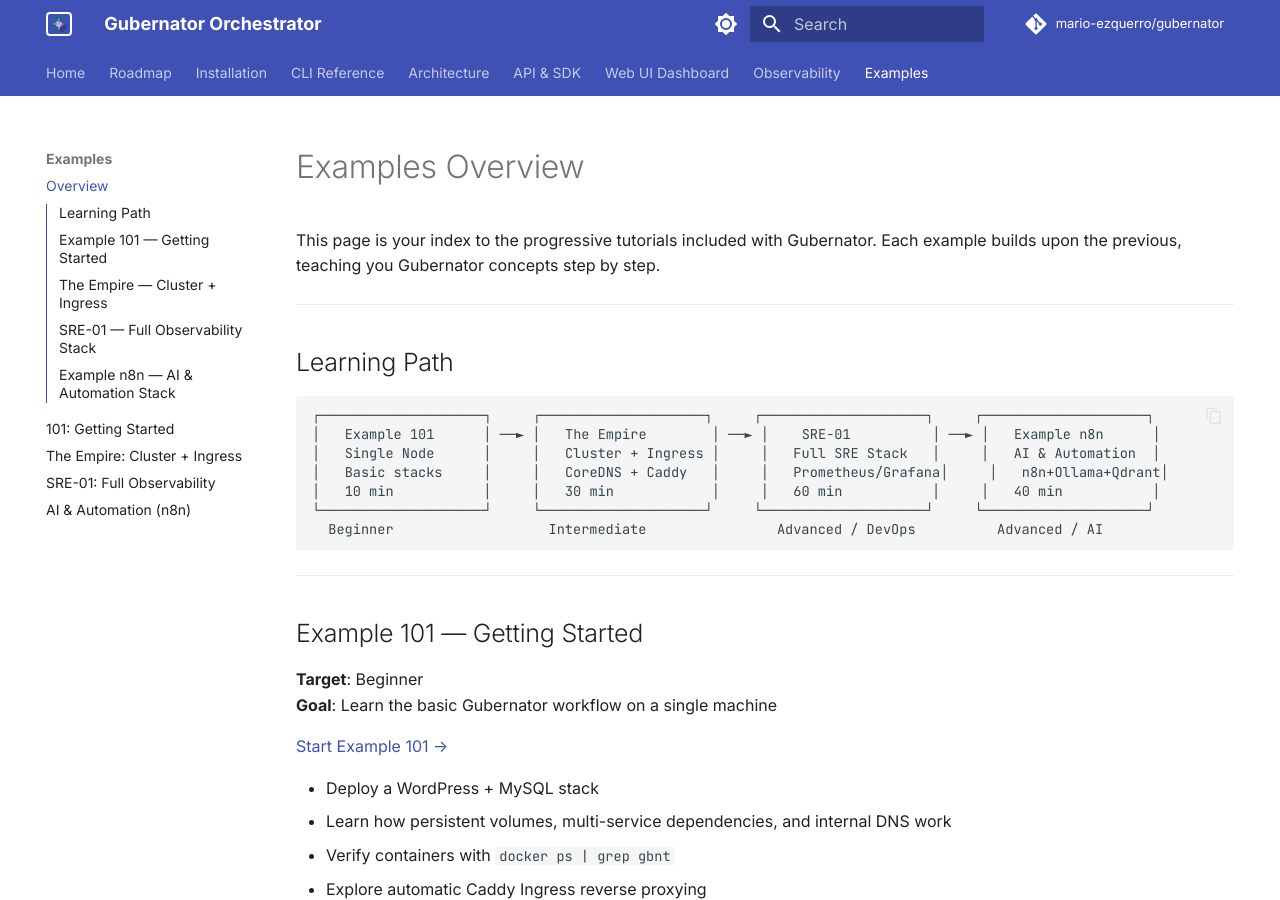
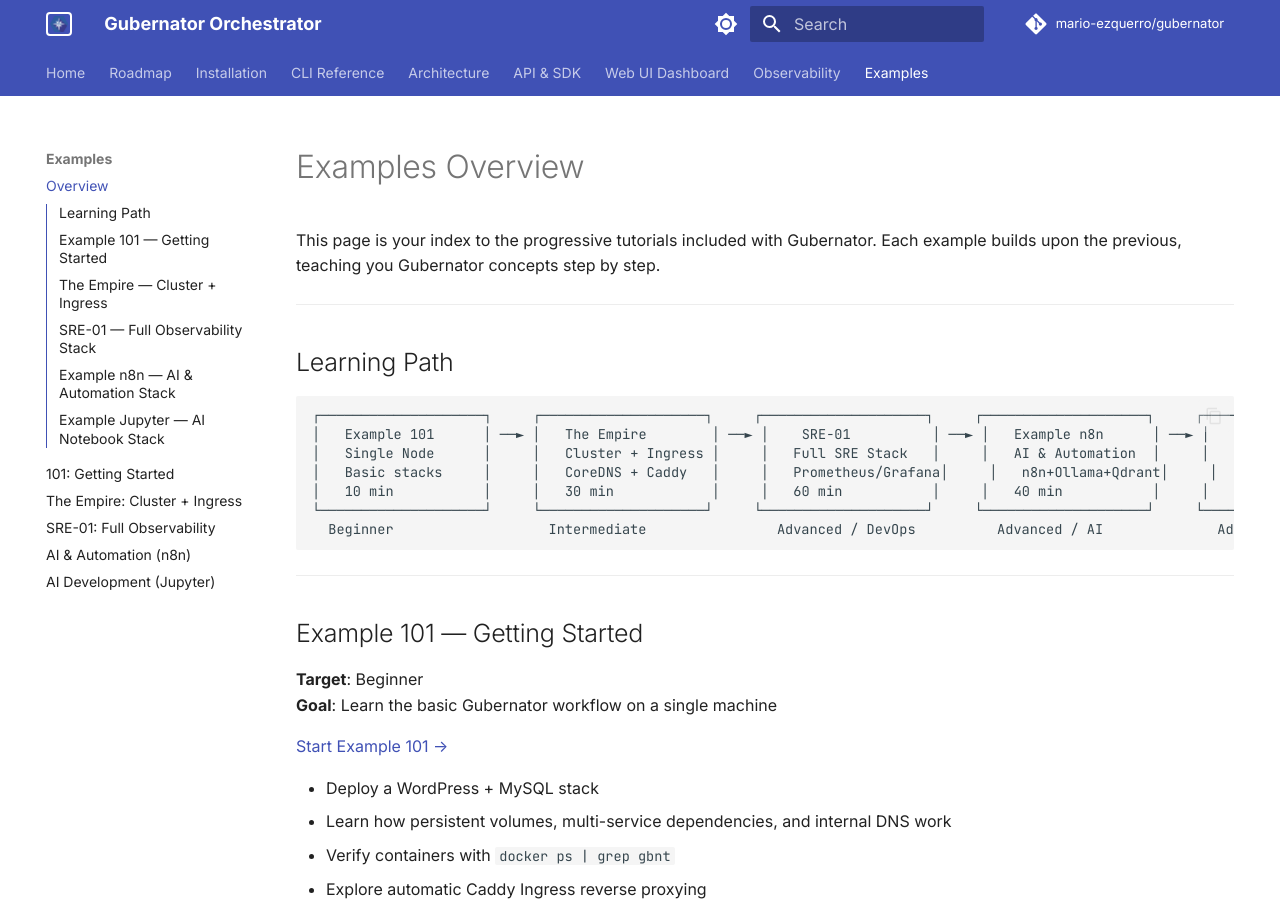
Before and after one commit to mario-ezquerro/gubernator, an MkDocs documentation site: the page built from docs/examples.md, in a window 1280 px wide and 900 px high. Built offline with MkDocs 1.6.1 and Material for MkDocs 9.7.7, drawn with Linux system fonts in a browser that asks for light colours; comment, search, counter and statistics services are not loaded; some of the changed text lies outside the part shown.

Commit message:
feat: add Jupyter Notebook for AI example, README, and documentation

````diff
--- a/docs/examples.md
+++ b/docs/examples.md
@@ -7,13 +7,13 @@
 ## Learning Path
 
 ```
-┌────────────────────┐     ┌────────────────────┐     ┌────────────────────┐     ┌────────────────────┐
-│   Example 101      │ ──► │   The Empire        │ ──► │    SRE-01          │ ──► │   Example n8n      │
-│   Single Node      │     │   Cluster + Ingress │     │   Full SRE Stack   │     │   AI & Automation  │
-│   Basic stacks     │     │   CoreDNS + Caddy   │     │   Prometheus/Grafana│     │   n8n+Ollama+Qdrant│
-│   10 min           │     │   30 min            │     │   60 min           │     │   40 min           │
-└────────────────────┘     └────────────────────┘     └────────────────────┘     └────────────────────┘
-  Beginner                   Intermediate                Advanced / DevOps          Advanced / AI
+┌────────────────────┐     ┌────────────────────┐     ┌────────────────────┐     ┌────────────────────┐     ┌────────────────────┐
+│   Example 101      │ ──► │   The Empire        │ ──► │    SRE-01          │ ──► │   Example n8n      │ ──► │   Example Jupyter  │
+│   Single Node      │     │   Cluster + Ingress │     │   Full SRE Stack   │     │   AI & Automation  │     │   AI Notebook Stack│
+│   Basic stacks     │     │   CoreDNS + Caddy   │     │   Prometheus/Grafana│     │   n8n+Ollama+Qdrant│     │   Jupyter + PyTorch│
+│   10 min           │     │   30 min            │     │   60 min           │     │   40 min           │     │   15 min           │
+└────────────────────┘     └────────────────────┘     └────────────────────┘     └────────────────────┘     └────────────────────┘
+  Beginner                   Intermediate                Advanced / DevOps          Advanced / AI              Advanced / AI
 ```
 
 ---
@@ -69,3 +69,17 @@
 - Set up local LLMs via Ollama and a vector database via Qdrant
 - Dynamic Caddy Ingress reverse proxying for custom/non-standard ports
 - Autoloading local models (`llama3.2`) during container initialization
+
+---
+
+## Example Jupyter — AI Notebook Stack
+
+**Target**: Advanced / AI
+**Goal**: Deploy a data science and machine learning notebook pre-loaded with PyTorch
+
+[Start Example Jupyter →](example-jupyter.md)
+
+- Deploy a pre-configured JupyterLab developer workspace
+- Built-in support for PyTorch, NumPy, Pandas, Scipy, and Scikit-Learn
+- Persistent volume workspace for code and notebooks
+- Caddy Ingress configuration for secure external traffic mapping on port `8888`
--- a/mkdocs.yml
+++ b/mkdocs.yml
@@ -58,6 +58,7 @@
     - "The Empire: Cluster + Ingress": example-empire.md
     - "SRE-01: Full Observability": example-sre01.md
     - "AI & Automation (n8n)": example-n8n.md
+    - "AI Development (Jupyter)": example-jupyter.md
 
 markdown_extensions:
   - admonition
````
Also changed, not shown: docs/example-jupyter.md (added, +121 -0 lines), examples/example-jupyter/README.md (added, +62 -0 lines), 2 other files.
